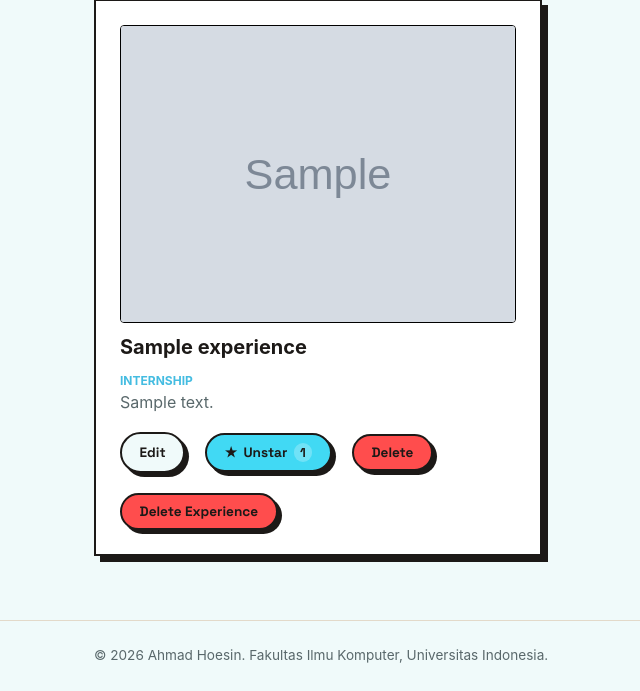
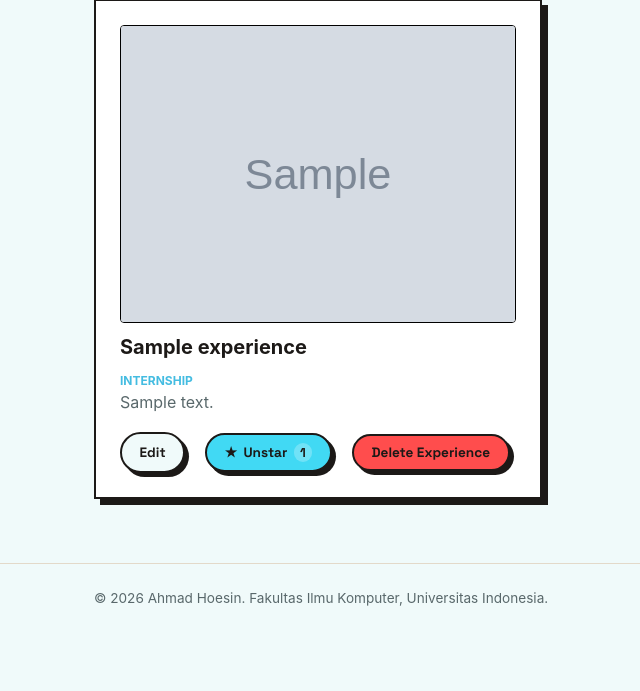
Before and after one commit to zuromu/PlatformBasedDevelopment, a Django app: page /experience/ in a window 1280 px wide. Shown: the part 316-1007 px from the top of the page, without its empty margins (90-730 px from the left). After the commit the page ends 922 px from the top, so only its background shows below. Run offline with Django 5.2, Linux system fonts and the light colour scheme; a user stored in the database is signed in; tables that the repository leaves empty hold one stand-in row (values such as "Sample post"); grey boxes marked "Sample" are stand-in pictures.

Commit message:
fix: resolved two delete buttons issue on experience page

```diff
--- a/templates/experience.html
+++ b/templates/experience.html
@@ -58,9 +58,6 @@
                                     {% include "components/experience_star.html" with experience=experience %}
 
                                     {% if user.is_superuser %}
-                                        <button type="button" class="button button-danger" popovertarget="delete-experience-{{ experience.id }}">
-                                            Delete
-                                        </button>
                                         {% include "components/experience_delete_modal.html" with experience=experience %}
                                     {% endif %}
                                 </div>
```
